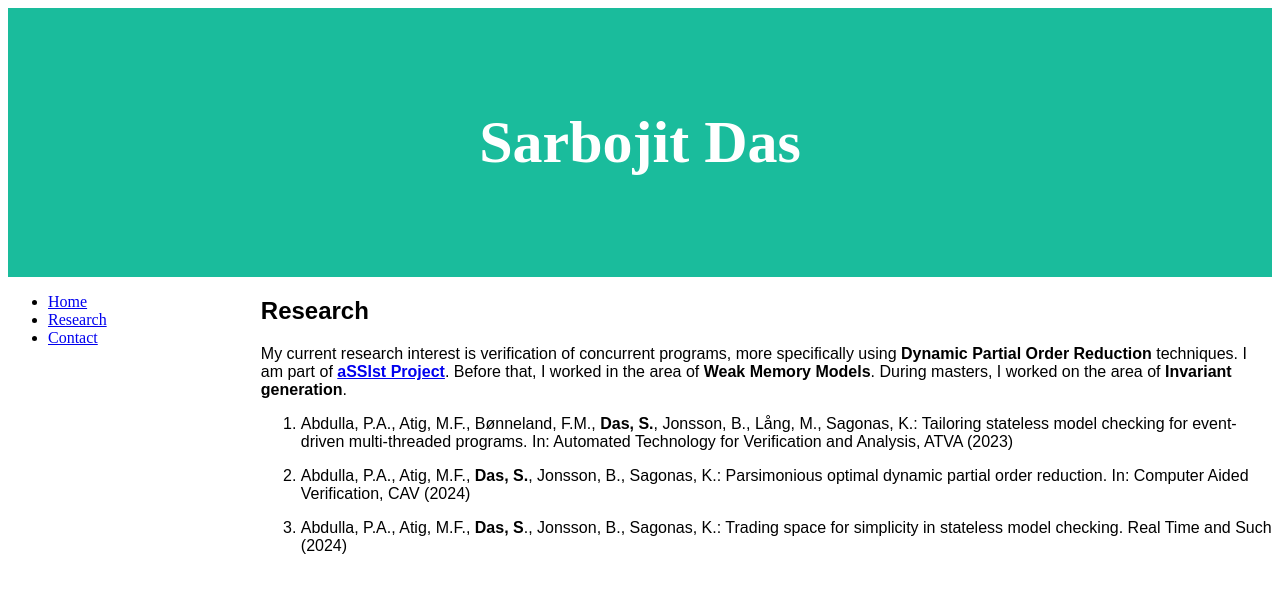
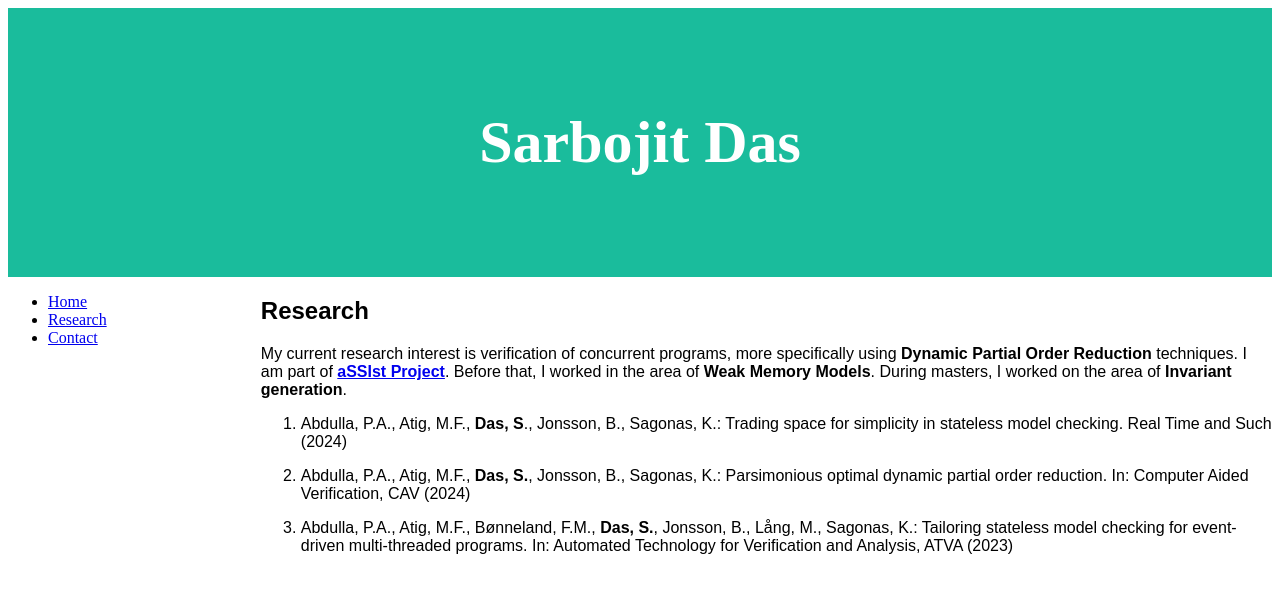
Before and after one commit to sarbojit4/sarbojit.github.io, a Jekyll site: the page built from pages/research.md, in a window 1280 px wide. Shown: the top 593 px of the page. Built offline with Jekyll 4.4.1, drawn with Linux system fonts in a browser that asks for light colours; our own code applies the rules of GitHub Pages for plain Markdown files.

Commit message:
Order the publications by latest

```diff
--- a/pages/research.md
+++ b/pages/research.md
@@ -6,8 +6,11 @@
 
 My current research interest is verification of concurrent programs, more specifically using **Dynamic Partial Order Reduction** techniques. I am part of [**aSSIst Project**](https://assist-project.github.io/). Before that, I worked in the area of **Weak Memory Models**. During masters, I worked on the area of **Invariant generation**.
 
-1. Abdulla, P.A., Atig, M.F., Bønneland, F.M., **Das, S.**, Jonsson, B., Lång, M., Sagonas, K.: Tailoring stateless model checking for event-driven multi-threaded programs. In: Automated Technology for Verification and Analysis, ATVA (2023)
+
+
+1. Abdulla, P.A., Atig, M.F., **Das, S**., Jonsson, B., Sagonas, K.: Trading space for simplicity in stateless model checking. Real Time and Such (2024)
 
 2. Abdulla, P.A., Atig, M.F., **Das, S.**, Jonsson, B., Sagonas, K.: Parsimonious optimal dynamic partial order reduction. In: Computer Aided Verification, CAV (2024)
 
-3. Abdulla, P.A., Atig, M.F., **Das, S**., Jonsson, B., Sagonas, K.: Trading space for simplicity in stateless model checking. Real Time and Such (2024)
+
+3. Abdulla, P.A., Atig, M.F., Bønneland, F.M., **Das, S.**, Jonsson, B., Lång, M., Sagonas, K.: Tailoring stateless model checking for event-driven multi-threaded programs. In: Automated Technology for Verification and Analysis, ATVA (2023)
```
